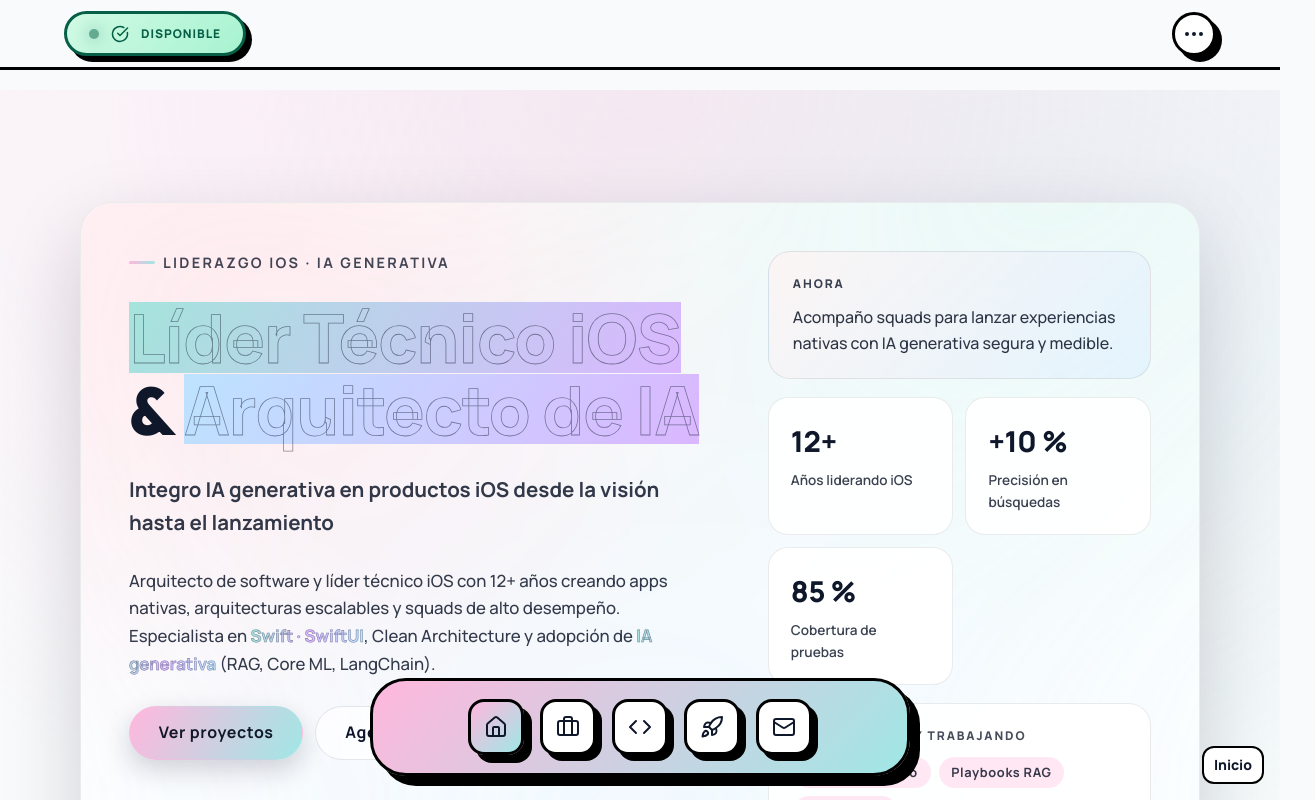
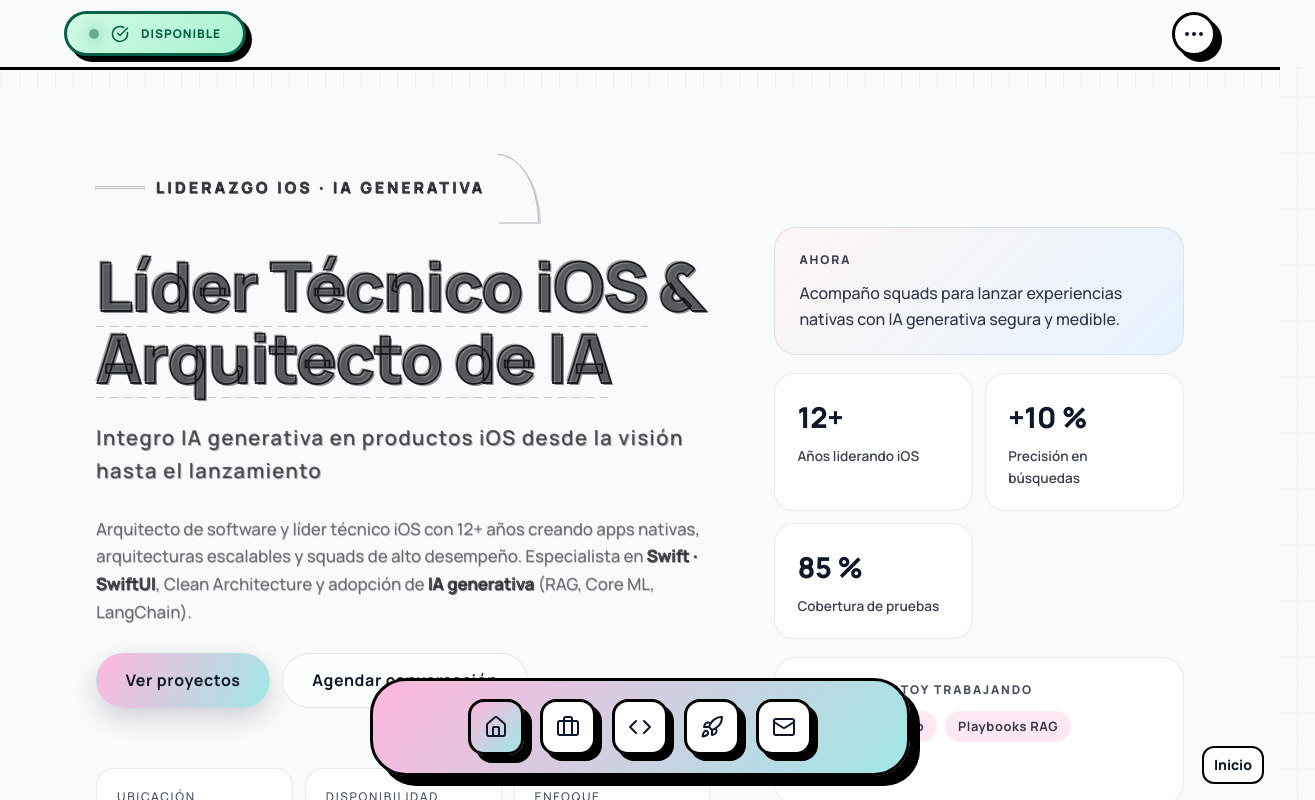
Before and after one commit to Ccontacto/PortalioPresentacion2025, a React (Vite) app: page / in a window 1280 px wide. Shown: the top 800 px of the page, 1315 px wide, since content can reach past the window. Built offline with nearby package versions, Linux system fonts and the light colour scheme; a web font is replaced by a local one.

Commit message:
no message

```diff
--- a/src/index.css
+++ b/src/index.css
@@ -102,6 +102,16 @@
   --border: var(--border-strong); /* Added */
   --card: var(--surface-card); /* Added */
   --font-ui: 'Manrope', system-ui, sans-serif; /* Added */
+  --sketch-ink: color-mix(in srgb, #050505 80%, var(--text-strong));
+  --sketch-graphite: color-mix(in srgb, #8f8f8f 55%, var(--text-strong));
+  --fx-gradient-angle: 90deg;
+  --fx-gradient-stop-1: transparent;
+  --fx-gradient-stop-2: transparent;
+  --fx-linear-gradient: linear-gradient(
+    var(--fx-gradient-angle, 90deg),
+    var(--fx-gradient-stop-1, transparent),
+    var(--fx-gradient-stop-2, transparent)
+  );
 }
 
 html[data-theme='dark'] {
@@ -154,6 +164,8 @@ html[data-theme='dark'] {
   --availability-unavailable-bg-start: rgba(189, 227, 255, 0.45);
   --availability-unavailable-bg-end: rgba(189, 227, 255, 0.28);
   --availability-unavailable-text: var(--token-text-dark);
+  --sketch-ink: color-mix(in srgb, #f5f5f5 80%, var(--text-strong));
+  --sketch-graphite: color-mix(in srgb, rgba(255, 255, 255, 0.85) 55%, var(--text-strong));
 }
 
 html[data-theme='konami'] {
@@ -3043,38 +3055,46 @@ html[data-theme='dark'] .hero-name {
 .page-section--hero {
   position: relative;
   min-height: 100vh;
-  padding: clamp(96px, 14vh, 140px) clamp(16px, 6vw, 56px) clamp(120px, 18vh, 180px);
+  padding: clamp(48px, 8vh, 96px) clamp(24px, 8vw, 96px);
+  display: flex;
+  align-items: center;
   justify-content: center;
-  background: radial-gradient(120% 120% at 50% 0%, rgba(255, 183, 221, 0.25), transparent 65%),
-    radial-gradient(90% 90% at 80% 20%, rgba(160, 231, 229, 0.22), transparent 70%),
-    var(--surface-primary);
+  background: var(--surface-primary);
 }
 
 .hero-shell {
   position: relative;
   width: 100%;
-  max-width: 1120px;
-  margin: 0 auto;
-  padding: clamp(24px, 4vw, 48px);
-  border-radius: 32px;
-  border: 1px solid color-mix(in srgb, var(--border-muted) 70%, transparent);
-  background:
-    linear-gradient(145deg, color-mix(in srgb, var(--surface-card) 88%, transparent), color-mix(in srgb, var(--surface-panel) 82%, transparent )),
-    var(--surface-card);
-  box-shadow: 0 32px 80px rgba(15, 23, 42, 0.18);
-  overflow: hidden;
-  isolation: isolate;
+  height: 100%;
+  margin: 0;
+  padding: 0;
+  border-radius: 0;
+  border: none;
+  background: transparent;
+  box-shadow: none;
+  overflow: visible;
+  isolation: auto;
+  filter: none;
+  display: flex;
+  align-items: center;
+  justify-content: center;
+}
+
+.hero-shell::before,
+.hero-shell::after {
+  content: none;
 }
 
 .hero-backdrop {
   position: absolute;
-  inset: -40% -25% -30% -25%;
-  background: radial-gradient(50% 50% at 25% 30%, rgba(255, 137, 160, 0.22), transparent 70%),
-    radial-gradient(55% 55% at 75% 20%, rgba(165, 228, 220, 0.3), transparent 75%),
-    radial-gradient(65% 65% at 50% 70%, rgba(189, 227, 255, 0.25), transparent 75%);
-  filter: blur(80px);
-  opacity: 0.85;
+  inset: -12% -12% -12% -12%;
+  background:
+    repeating-linear-gradient(90deg, color-mix(in srgb, var(--sketch-ink) 35%, transparent) 0 1px, transparent 1px 18px),
+    repeating-linear-gradient(0deg, color-mix(in srgb, var(--sketch-ink) 25%, transparent) 0 1px, transparent 1px 28px);
+  filter: none;
+  opacity: 0.12;
   pointer-events: none;
+  mix-blend-mode: multiply;
   z-index: -1;
 }
 
@@ -3083,7 +3103,10 @@ html[data-theme='dark'] .hero-name {
   display: grid;
   gap: clamp(32px, 5vw, 64px);
   grid-template-columns: minmax(0, 3fr) minmax(0, 2fr);
-  align-items: start;
+  align-items: center;
+  width: 100%;
+  max-width: 1120px;
+  margin: 0 auto;
 }
 
 .hero-content {
@@ -3095,20 +3118,39 @@ html[data-theme='dark'] .hero-name {
 .hero-eyebrow {
   display: inline-flex;
   align-items: center;
-  gap: 8px;
-  font-size: 0.9rem;
+  gap: 12px;
+  font-size: 0.95rem;
   font-weight: 700;
-  letter-spacing: 0.16em;
+  letter-spacing: 0.22em;
   text-transform: uppercase;
-  color: color-mix(in srgb, var(--text-strong) 65%, rgba(15, 23, 42, 0.4));
+  color: color-mix(in srgb, var(--sketch-ink) 55%, rgba(255, 255, 255, 0.02));
+  -webkit-text-stroke: 0.6px color-mix(in srgb, var(--sketch-ink) 80%, transparent);
+  text-shadow:
+    0.5px 0.5px 0 color-mix(in srgb, var(--sketch-graphite) 65%, transparent),
+    -0.5px -0.5px 0 color-mix(in srgb, var(--sketch-ink) 25%, transparent);
 }
 
 .hero-eyebrow::before {
   content: '';
-  width: 26px;
-  height: 3px;
-  border-radius: 999px;
-  background: linear-gradient(90deg, var(--gradient-brand-start), var(--gradient-brand-end));
+  width: 48px;
+  height: 1px;
+  --fx-gradient-angle: 90deg;
+  --fx-gradient-stop-1: color-mix(in srgb, var(--sketch-ink) 85%, transparent);
+  --fx-gradient-stop-2: color-mix(in srgb, var(--sketch-graphite) 55%, transparent);
+  background: var(--fx-linear-gradient);
+  box-shadow: 0 0 0 1px color-mix(in srgb, var(--sketch-graphite) 35%, transparent);
+}
+
+.hero-eyebrow::after {
+  content: '';
+  width: 42px;
+  aspect-ratio: 1 / 1.618;
+  border: 1px solid color-mix(in srgb, var(--sketch-ink) 45%, transparent);
+  border-left-color: transparent;
+  border-bottom-color: transparent;
+  border-radius: 0 100% 0 0;
+  opacity: 0.65;
+  box-shadow: 2px 2px 0 color-mix(in srgb, var(--sketch-graphite) 35%, transparent);
 }
 
 .page-section--hero .hero-title {
@@ -3119,48 +3161,68 @@ html[data-theme='dark'] .hero-name {
   line-height: 1.05;
   letter-spacing: -0.015em;
   text-transform: none;
-  color: var(--text-strong);
-  text-shadow: none;
+  color: color-mix(in srgb, var(--sketch-ink) 25%, transparent);
+  -webkit-text-stroke: 1.8px color-mix(in srgb, var(--sketch-ink) 85%, transparent);
+  text-shadow:
+    2px 2px 0 color-mix(in srgb, var(--sketch-graphite) 65%, transparent),
+    -2px -2px 0 color-mix(in srgb, var(--sketch-ink) 35%, transparent);
 }
 
 .hero-title__accent {
   display: inline-block;
-  background: var(--token-grad-ia);
-  -webkit-background-clip: text;
-  -webkit-text-fill-color: transparent;
-  background-clip: text;
-  -webkit-text-stroke: 0.8px color-mix(in srgb, var(--text-strong) 30%, rgba(15, 23, 42, 0.25));
-}
-
-.hero-title__accent--primary {
-  background: linear-gradient(120deg, var(--token-accent1), var(--token-accent2));
-}
-
+  position: relative;
+  background: none;
+  -webkit-background-clip: border-box;
+  -webkit-text-fill-color: currentColor;
+  color: inherit;
+  -webkit-text-stroke: inherit;
+}
+
+.hero-title__accent::after {
+  content: '';
+  position: absolute;
+  left: 0;
+  right: 0;
+  bottom: -6px;
+  height: 1px;
+  background: repeating-linear-gradient(
+    90deg,
+    color-mix(in srgb, var(--sketch-ink) 45%, transparent) 0 8px,
+    transparent 8px 14px
+  );
+  opacity: 0.5;
+}
+
+.hero-title__accent--primary,
 .hero-title__accent--secondary {
-  background: linear-gradient(120deg, var(--token-accent3), var(--token-accent2));
+  background: none;
 }
 
 .hero-description__accent {
   display: inline;
   font-weight: 700;
-  background: var(--token-grad-ia);
-  -webkit-background-clip: text;
-  -webkit-text-fill-color: transparent;
-  background-clip: text;
-  -webkit-text-stroke: 0.6px color-mix(in srgb, var(--text-strong) 24%, rgba(15, 23, 42, 0.2));
+  background: none;
+  -webkit-background-clip: border-box;
+  -webkit-text-fill-color: currentColor;
+  color: color-mix(in srgb, var(--sketch-ink) 65%, transparent);
+  -webkit-text-stroke: 0.6px color-mix(in srgb, var(--sketch-ink) 70%, transparent);
+  text-shadow: 1px 1px 0 color-mix(in srgb, var(--sketch-graphite) 45%, transparent);
 }
 
 .hero-tagline {
   font-size: clamp(1.1rem, 1.6vw, 1.35rem);
-  font-weight: 700;
-  color: color-mix(in srgb, var(--text-strong) 76%, rgba(15, 23, 42, 0.4));
+  font-weight: 600;
+  letter-spacing: 0.06em;
+  color: color-mix(in srgb, var(--sketch-ink) 65%, rgba(255, 255, 255, 0.08));
+  text-shadow: 1px 1px 0 color-mix(in srgb, var(--sketch-graphite) 45%, transparent);
 }
 
 .hero-description {
   max-width: 640px;
   font-size: 1.05rem;
   line-height: 1.65;
-  color: color-mix(in srgb, var(--text-strong) 80%, rgba(15, 23, 42, 0.25));
+  color: color-mix(in srgb, var(--sketch-ink) 50%, rgba(255, 255, 255, 0.12));
+  text-shadow: 0.5px 0.5px 0 color-mix(in srgb, var(--sketch-graphite) 35%, transparent);
 }
 
 .hero-actions {
```
